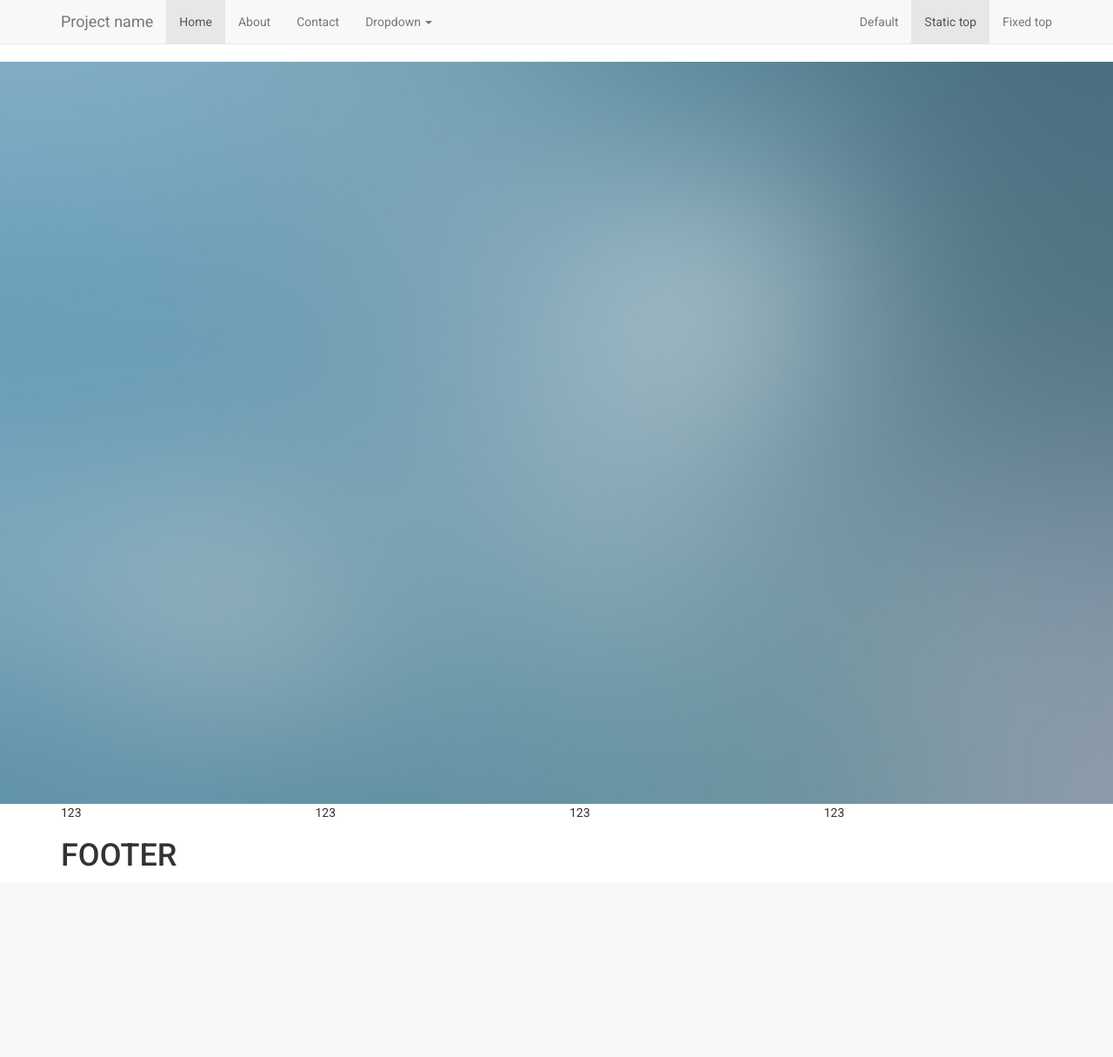
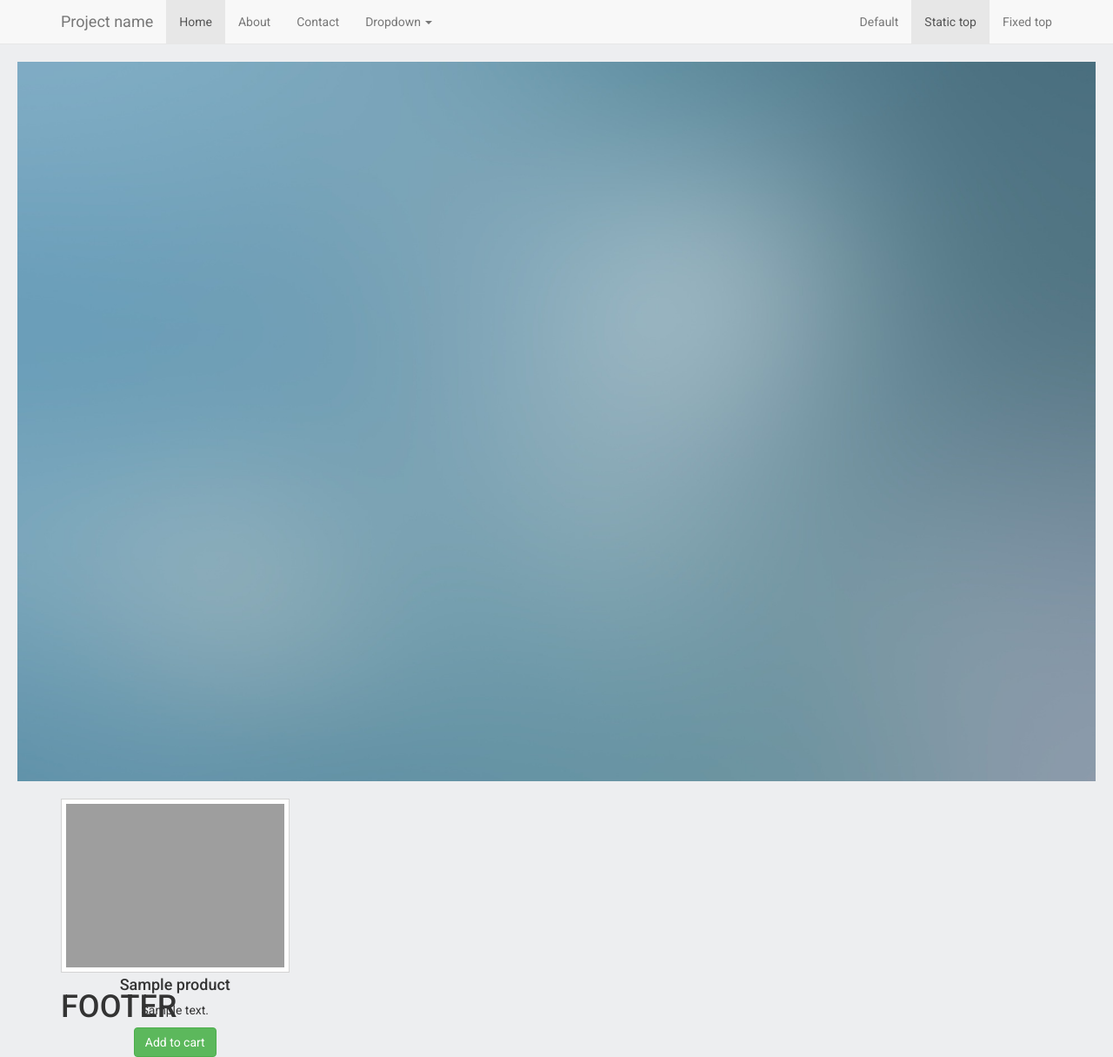
Before and after one commit to Viko1/Vitaliishop, a Django app: page / in a window 1280 px wide. Shown: the whole page at 87% size. Before the commit the page ends 996 px from the top, so only its background shows below. Run offline with Django 3.2, Linux system fonts and the light colour scheme; tables that the repository leaves empty hold one stand-in row (values such as "Sample post"); some libraries are stand-ins or nearby versions; grey boxes are pictures that could not be loaded.

Commit message:
Front end of our shop

```diff
--- a/mysite/landing/views.py
+++ b/mysite/landing/views.py
@@ -1,6 +1,6 @@
 from django.shortcuts import render
 from .forms import SubscriberForm
-
+from products.models import Product
 
 def landing(request):
     name = "Viko"
@@ -19,5 +19,5 @@ def landing(request):
     return render(request, 'landing/landing.html', locals())
 
 def home(request):
-
+    products = Product.objects.filter(is_active=True)
     return render(request, 'landing/home.html', locals())
--- a/mysite/static/style.css
+++ b/mysite/static/style.css
@@ -2,41 +2,21 @@ html, body{
     height: 100%;
     max-height: 100%;
     font-family: 'Roboto', sans-serif;
+    background-color: #edeef0;
 }
-.top-container{
-    padding-top: 10%;
+
+.section-top{
+    margin: 20px;
 }
-.general-container{
-    background: url('img/bg_image.jpg');
-    height: 100%;
+.product-item{
+    height: 200px;
+    background-color: white;
+    border: 1px solid lightgray;
+    position: relative;
+    padding: 5px;
+    text-align: center;
+}
+
+.add-to-cart-btn{
 
 }
-
-.general-container form{
-    margin-top: 30px;
-}
-
-.general-container form label{
-    font-weight: 100;
-    color: white;
-}
-
-
-
-.title{
-    color: white;
-    text-align: center;
-    font-weight: 100;
-    line-height: 50px;
-    font-family: 'Roboto', sans-serif;
-    }
-
-.btn-red{
-    background-color: #ff5a56;
-    border: none;
-}
-
-.btn-red:hover{
-    background-color: #ff0003;
-    border: none;
-}
--- a/mysite/templates/landing/home.html
+++ b/mysite/templates/landing/home.html
@@ -9,18 +9,28 @@
     <div class="section">
         <div class="container">
              <div class="row">
-                 <div class="col-lg-3">
-                    123
-                 </div>
-                 <div class="col-lg-3">
-                    123
-                 </div>
-                 <div class="col-lg-3">
-                    123
-                 </div>
-                 <div class="col-lg-3">
-                    123
-                 </div>
+
+
+                 {% for product in products %}
+                    <div class="col-lg-3">
+                        <div class="product-item">
+                            <div>
+                                <img src="/" class="img-responsive">
+                            </div>
+                            <h4>{{ product.name }}</h4>
+                            <p>
+                               {{ product.description|truncatechars_html:70 }}
+                            </p>
+                            <div class="add-to-cart-btn">
+                                <button class="btn btn-success">
+                                    Add to cart
+                                </button>
+                            </div>
+                        </div>
+
+                    </div>
+                 {% endfor %}
+
              </div>
         </div>
     </div>
--- a/mysite/templates/landing/landing.html
+++ b/mysite/templates/landing/landing.html
@@ -11,7 +11,7 @@
     <link href="https://fonts.googleapis.com/css?family=Roboto:100,100i,300,300i,400,400i,500,500i,700,700i" rel="stylesheet">
 
     <!-- Custom styles -->
-    <link rel="stylesheet" href="../../static/style.css">
+    <link rel="stylesheet" href="../../static/landing.css">
 
 
 
```
Also changed, not shown: mysite/static/landing.css (added, +42 -0 lines).
